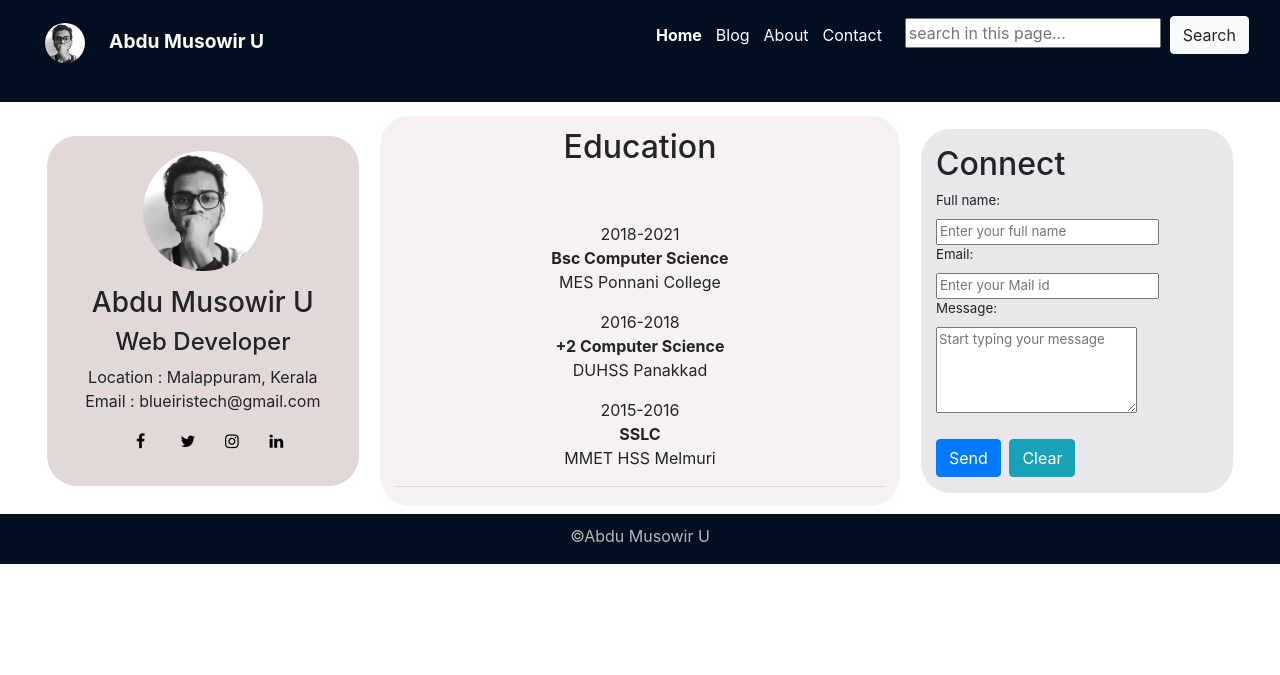
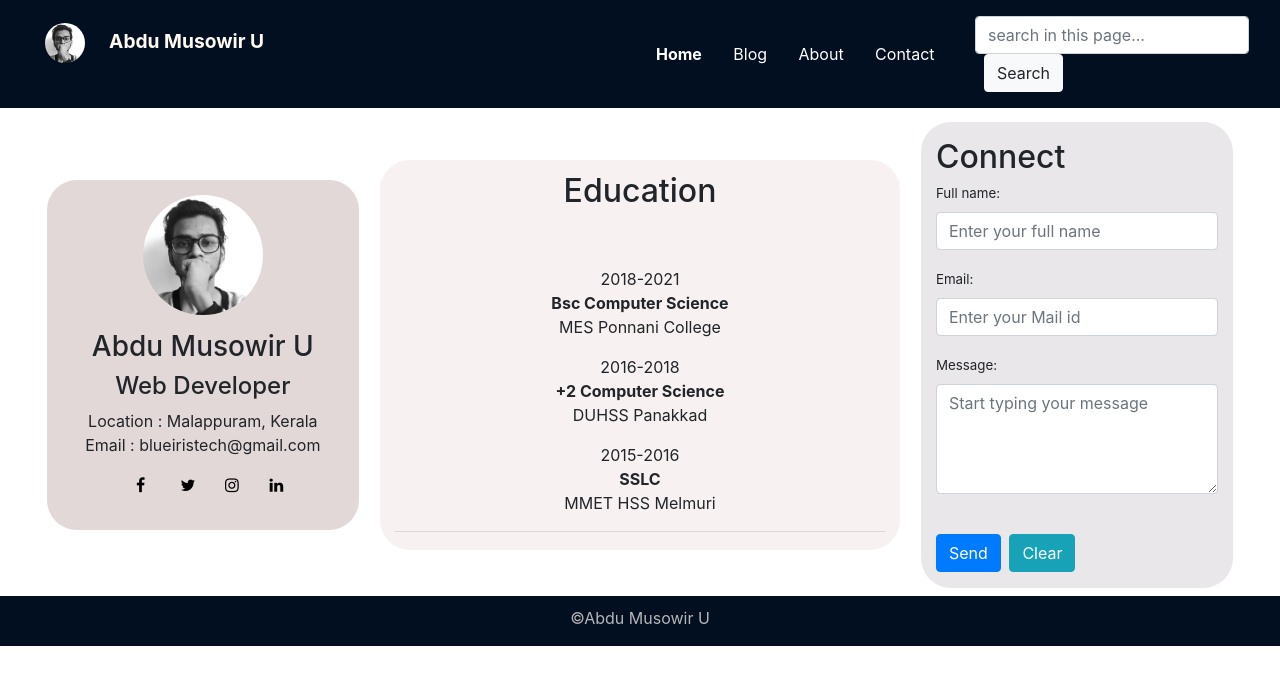
Before and after one commit to musowir/sample.github.io, a plain HTML site: page index.html in a window 1280 px wide. Drawn offline with nearby package versions, Linux system fonts and the light colour scheme.

Commit message:
Input bootstap class added

```diff
--- a/index.html
+++ b/index.html
@@ -26,7 +26,7 @@
                 <a href="">Blog</a>&nbsp;
                 <a href="">About</a>&nbsp;
                 <a href="">Contact</a>&nbsp;&nbsp;&nbsp;
-                <div><input type="text" name="" id="" placeholder="search in this page...">&nbsp;&nbsp;<button class="btn btn-light">Search</button></div>
+                <div><input type="text" class="form-control" name="" id="" placeholder="search in this page...">&nbsp;&nbsp;<button class="btn btn-light">Search</button></div>
             </div>
         </div>
 
@@ -81,11 +81,11 @@
                 <h2>Connect</h2>
                 <form action="">
                 <label for="name">Full name: </label><br>
-                <input type="text" name="name" id="name" placeholder="Enter your full name"><br>
+                <input type="text" class="form-control" name="name" id="name" placeholder="Enter your full name"><br>
                 <label for="email">Email: </label><br>
-                <input type="email" name="email" id="email" placeholder="Enter your Mail id"> <br>
+                <input type="email" class="form-control"  name="email" id="email" placeholder="Enter your Mail id"> <br>
                 <label for="msg">Message: </label><br>
-                <textarea name="msg" id="msg" cols="20" rows="4" placeholder="Start typing your message"></textarea><br>
+                <textarea name="msg" class="form-control" id="msg" cols="20" rows="4" placeholder="Start typing your message"></textarea><br>
                 <br><button class="btn btn-primary" type="submit">Send</button>&numsp;<button class="btn btn-info" type="reset">Clear</button>
             </form>
             </div>
```
